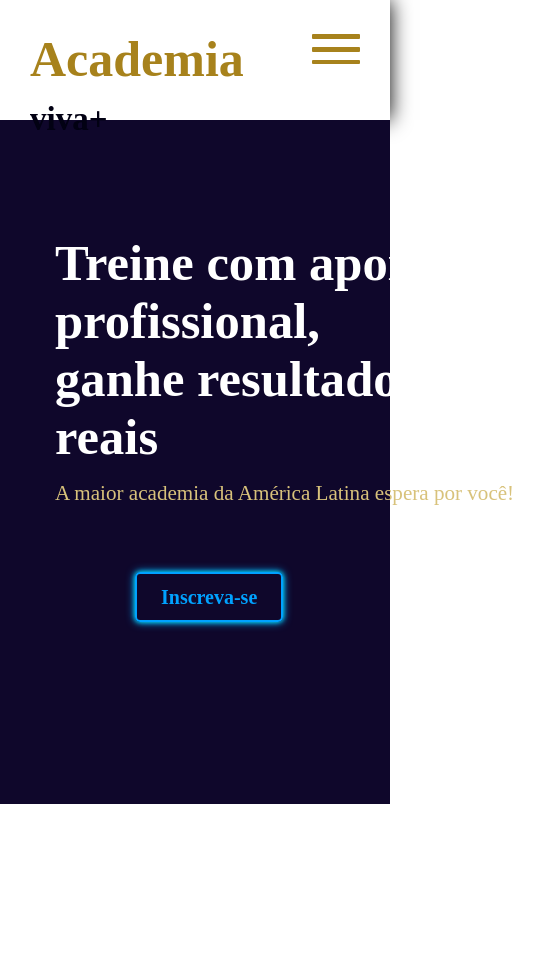
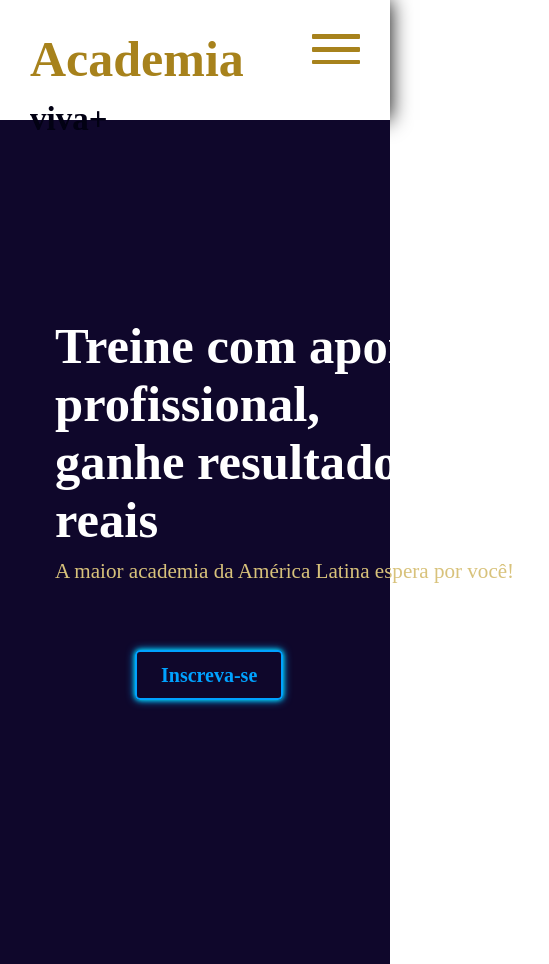
Before and after one commit to Rafael-NP/AcademiaVivamais, a plain HTML site: page menu.html in a window 390 px wide. Shown: the whole page, 549 px wide, since content can reach past the window. Before the commit the page ends 844 px from the top, so only its background shows below. Drawn offline with Linux system fonts and the light colour scheme.

Commit message:
08- Adicionando responsividade

```diff
--- a/src/css/estilo.css
+++ b/src/css/estilo.css
@@ -38,3 +38,11 @@ span{
     50%{ opacity: 0;}
     100%{ opacity: 1;}
 }
+@media(width < 800px){
+    h1{
+        font-size: 5vh;
+    }
+    span{
+        font-size: 3vh;
+    }
+}
--- a/src/css/menu.css
+++ b/src/css/menu.css
@@ -10,6 +10,7 @@ header{
     background: #fff;
     box-shadow: 0 0 20px #000;
     padding: 30px;
+    width: 100%;
 }
 header h1{
     color: #a7821c;
@@ -88,7 +89,8 @@ main{
     justify-content: space-between;
     background: #0F072B;
     color: #fff;
-    height: 81vh;
+    height: 100vh;
+    width: 100%;
     padding: 25px;
 }
 #texto{
@@ -103,12 +105,14 @@ main{
     justify-content: start;
     align-items: top;
     font-size: 6vh;
+    margin: 20px;
 }
 #texto p{
     text-wrap: nowrap;
     animation: color 3s infinite;
     font-size: 2.5vh;
     margin-top: 15px;
+    margin: 20px;
 }
 @keyframes color{
     0%{ color: #e6dbac;}
@@ -139,21 +143,6 @@ main{
 }
 #imagem img{
    display: flex;
-    opacity: 0;
-    width: 0;
-}
-@media(width >= 900px){
-    #texto h1{
-        margin: 20px;
-    }
-    #texto p{
-        margin: 20px;
-    }
-    #botao a{
-        margin: 20px;
-    }
-    #imagem img{
-        display: flex;
     justify-content: end;
     align-items: end;
     opacity: 1;
@@ -170,4 +159,22 @@ main{
         transform: rotate(0deg)
     }
 }
+@media(width < 900px){
+    #texto h1{
+        text-wrap: wrap;
+        margin: 0;
+        margin-bottom: 10px;
     }
+    #texto p{
+        margin: 0;
+    }
+    #botao a{
+        margin: 0;
+    }
+    #imagem img{
+        display: flex;
+        margin: 0;
+        opacity: 0;
+        width: 0;
+    }
+}
--- a/src/css/sobre.css
+++ b/src/css/sobre.css
@@ -145,3 +145,10 @@ header span{
     transform: scale(1.2);
     filter: drop-shadow(0 0 12px #e7b733);
 }
+@media (width < 900px){
+    #texto{
+        font-size: 13px;
+        padding-left: 30px;
+        padding-right: 30px;
+    }
+}
--- a/src/css/suplementos.css
+++ b/src/css/suplementos.css
@@ -183,7 +183,7 @@ footer p{
     justify-content: end;
     margin-top: 30px;
 }
-@media (max-width:800px){
+@media (width < 900px){
  main{
     display: flex;
     justify-content: center;
```
Lines whose indentation alone changed are shown as unchanged.
